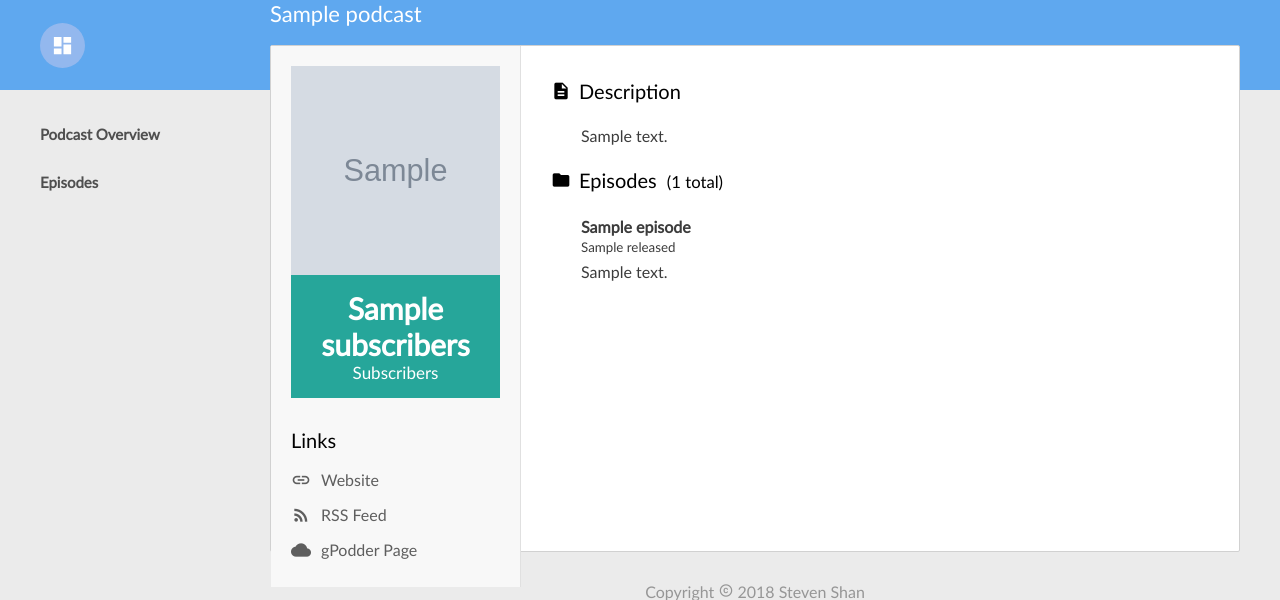
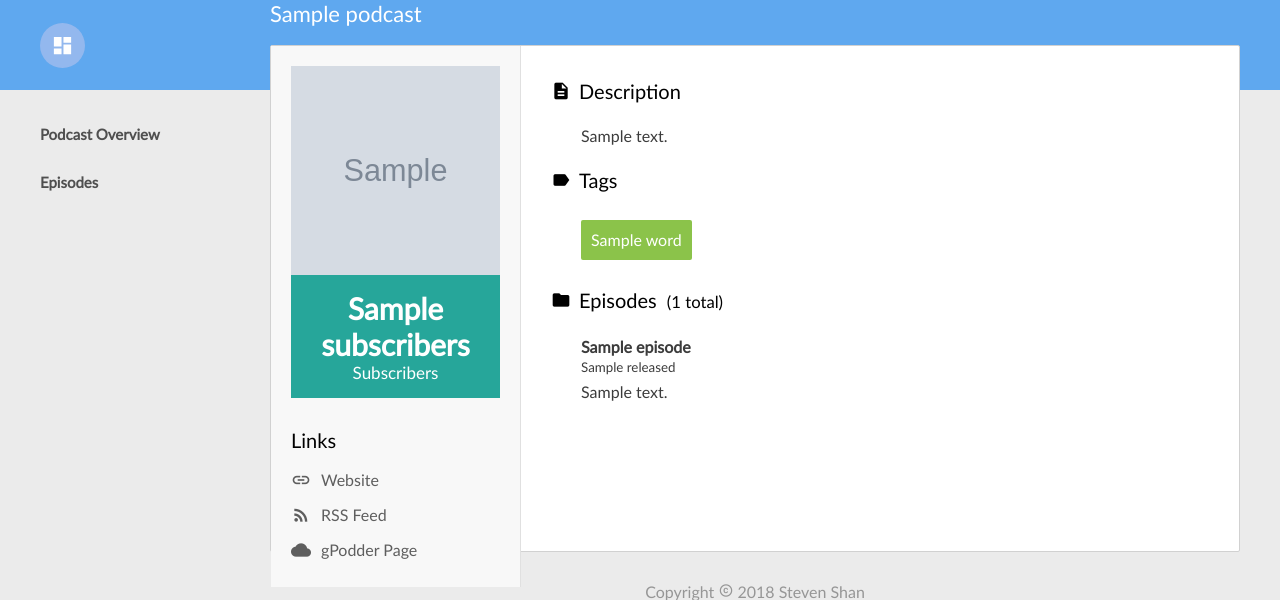
Before and after one commit to stevenshan/podcast-service, a Django app: template website/templates/podcast.html in a window 1280 px wide. Shown: the part 140-740 px from the top of the page. Run offline with Django 3.2, Linux system fonts and the light colour scheme; the template is opened without the code that fills it: most values are stand-ins (such as "Sample title", 1, 10 or a date in 2020); grey boxes marked "Sample" are stand-in pictures.

Commit message:
added keyword tags to podcast page

```diff
--- a/database/searches.json
+++ b/database/searches.json
@@ -1 +1 @@
-{"count": 0, "top": [[1, "song"], [1, "capital one"], [1, "science"], [1, "podcast"], [1, "favorites"], [2, "math"], [2, "cooking"], [6, "mat"]], "lib": {"mat": 6, "song": 1, "science": 1, "cooking": 2, "favorites": 1, "capital one": 1, "podcast": 1, "math": 2}}
+{"count": 0, "top": [[1, "song"], [1, "capital one"], [1, "science"], [1, "podcast"], [1, "favorites"], [2, "math"], [2, "cooking"], [5, "reminisce"], [6, "mat"], [1, "partner"]], "lib": {"mat": 6, "song": 1, "science": 1, "cooking": 2, "reminisce": 5, "favorites": 1, "capital one": 1, "partner": 1, "podcast": 1, "math": 2}}
--- a/website/static/website/css/podcast.css
+++ b/website/static/website/css/podcast.css
@@ -218,15 +218,15 @@ Summary section - right side with description, episodes
     /* material design properties at top */
 }
 
-#content #podcastContent #podcastDesc > .contentTitle:before {
-    content: "description";
-}
-
 #content #podcastContent #podcastEpisodes > .contentTitle:before {
     content: "folder";
 }
 
 #content #podcastContent #podcastEpisode > .contentTitle:before {
+    content: "stars";
+}
+
+#content #podcastContent #podcastTags > .contentTitle:before {
     content: "label";
 }
 
@@ -315,3 +315,27 @@ Episode Detail Page
 #content #podcastContent #podcastEpisode > .contentTitle {
     margin-bottom: 10px;
 }
+
+/*
+Podcast Detail Page
+*/
+
+#content #podcastTags > p {
+    line-height: 50px;
+    max-height: 100px;
+    overflow: hidden;
+}
+
+#content #podcastTags > p > a {
+    display: inline-block;
+    padding: 0px 10px;
+    height: 40px;
+    line-height: 40px;
+    border-radius: 2px;
+    background: #8bc34a;
+    color: #ffffff;
+}
+
+#content #podcastTags > p > a:hover {
+    background: #76aa3a;
+}
--- a/website/templates/podcast.html
+++ b/website/templates/podcast.html
@@ -15,6 +15,16 @@
         {{ podcast.description }}
     </p>
 </section>
+<section class="contentSection" id="podcastTags">
+    <div class="contentTitle">Tags</div>
+    <p>
+        {% for word in keywords %}
+        <a href="/search?q={{ word }}">
+            {{ word }}
+        </a>
+        {% endfor %}
+    </p>
+</section>
 {% endblock %}
 
 {# only used in episodes.html template #}
--- a/website/views/api.py
+++ b/website/views/api.py
@@ -364,7 +364,8 @@ def keywords(text, phraseLen = 2):
         r = Rake(max_length=phraseLen, punctuations=ignore)
         r.extract_keywords_from_text(text)
         phrases = r.get_ranked_phrases()[:20]
-    except:
+    except Exception as e:
+        print(e)
         pass
     return phrases
 
```
Also changed, not shown: website/views/podcast.py (+17 -0 lines), database/podcastMapping.db.
